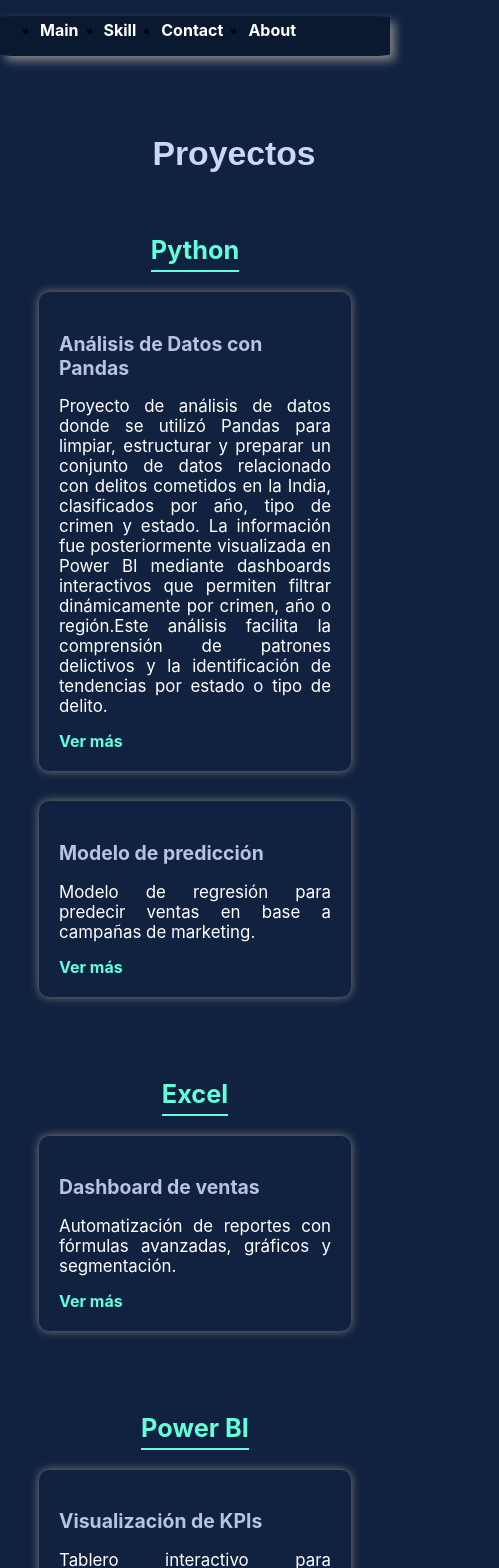
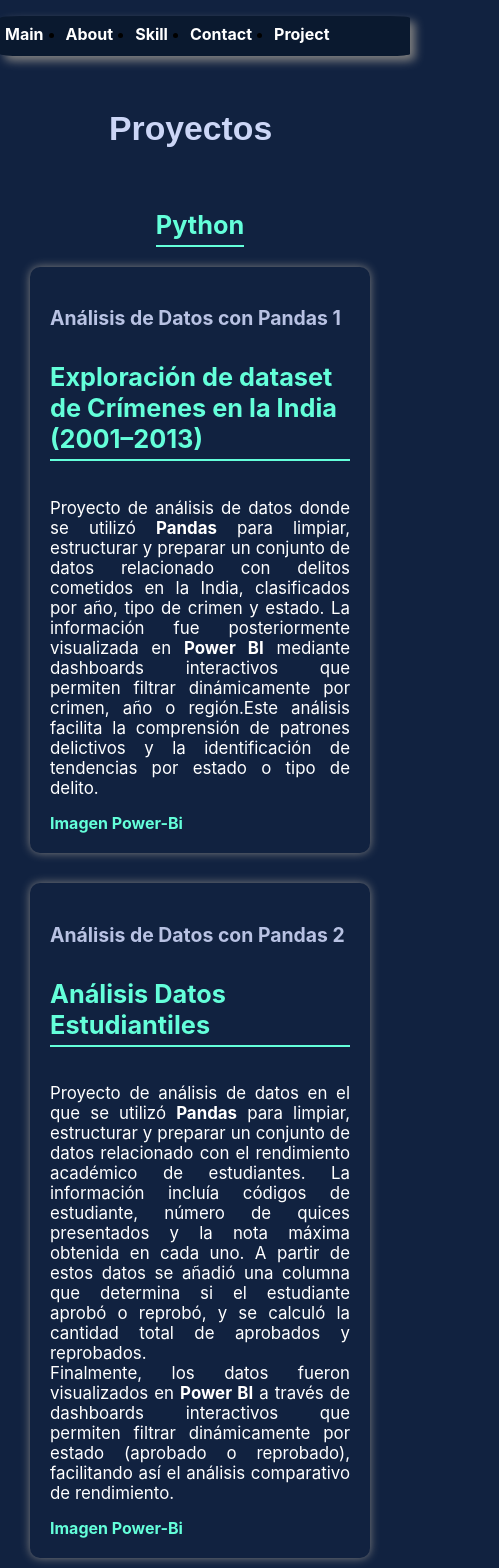
Before and after one commit to Sebas-Carvajal/Portafolio_SC, a React (Create React App) app: page /Portafolio_SC/Proyects in a window 390 px wide. Shown: the top 1568 px of the page, 499 px wide, since content can reach past the window. Built offline with nearby package versions, Linux system fonts and the light colour scheme.

Commit message:
Actualizacion 4

```diff
--- a/src/pages/About.css
+++ b/src/pages/About.css
@@ -38,7 +38,7 @@ h2{
   display: flex;
   flex-direction: row;
   justify-content:space-between;
-  padding-top: 1%;
+  padding-top: 8px;
   width: 40vw;
   height: 15px;
 }
@@ -54,7 +54,7 @@ h2{
 .left {
   display: flex;
   flex: 0;
-  padding: 20px 0 20px 150px;
+  padding: 25px 0 20px 150px;
   flex-direction: column;
   align-items: center;
   justify-content: start;
@@ -63,7 +63,7 @@ h2{
 
 .right {
   display: flex;
-  padding-top: 20px;
+  padding-top: 40px;
   flex: 3;
   flex-direction: column;
   align-items: center;
@@ -72,14 +72,17 @@ h2{
 
 .nav-link,
 .nav-link:visited,
-.nav-link:active,
 .nav-link:hover {
   color: white;
   text-decoration: none;
   font-weight: bold;
 }
 
-
+.nav-link:active{
+  color: rgb(32, 32, 87);
+  text-decoration: none;
+  font-weight: bold;
+}
 
 .image {
   display: flex;
@@ -138,6 +141,7 @@ h2{
 
 .title {
   font-size: 2rem;
+  padding: 10px 0 10px 0;
   color: #b8c2e3;
   font-style: oblique;
   margin: 0;
@@ -158,7 +162,8 @@ h2{
 }
 
 .lista li{
-  padding: 0 25px 0 0;
+  padding: 0 8px 0 0;
+  font-size: 16px;
 }
 
 .presentation {
@@ -181,6 +186,7 @@ h2{
 
 .right {
   display: flex;
+  padding-top: 5px;
   flex: 1;
   align-items: center;
   justify-content: start;
--- a/src/pages/About.js
+++ b/src/pages/About.js
@@ -7,6 +7,7 @@ function About() {
       <nav className="head">
         <ul className="lista">
           <li><Link to="/" className="nav-link">Main</Link></li>
+          <li><Link to="/About" className="nav-link">About</Link></li>
           <li><Link to="/Skills" className="nav-link">Skill</Link></li>
           <li><Link to="/Contacts" className="nav-link">Contact</Link></li>
           <li><Link to="/Proyects" className="nav-link">Project</Link></li>
--- a/src/pages/Contacts.css
+++ b/src/pages/Contacts.css
@@ -15,7 +15,7 @@ body{
   display: flex;
   flex-direction: row;
   justify-content:space-between;
-  padding-top: 1%;
+  padding-top: 8px;
   width: 40vw;
   height: 10px;
 }
@@ -87,7 +87,7 @@ body{
 }
 
 .lista li{
-  padding: 0 25px 0 0;
+  padding: 0 0 0 0;
 }
 
 .contact-section {
--- a/src/pages/Contacts.js
+++ b/src/pages/Contacts.js
@@ -7,8 +7,9 @@ function Contacts() {
       <nav className="head">
         <ul className="lista">
           <li><Link to="/" className="nav-link">Main</Link></li>
+          <li><Link to="/About" className="nav-link">About</Link></li>
           <li><Link to="/Skills" className="nav-link">Skill</Link></li>
-          <li><Link to="/About" className="nav-link">About</Link></li>
+          <li><Link to="/Contacts" className="nav-link">Contact</Link></li>
           <li><Link to="/Proyects" className="nav-link">Project</Link></li>
         </ul>
 </nav>
--- a/src/pages/Home.js
+++ b/src/pages/Home.js
@@ -1,7 +1,5 @@
 import {Link} from 'react-router-dom';
 import "./Home.css"
-
-
 
 
 function Home() {
--- a/src/pages/Projects.css
+++ b/src/pages/Projects.css
@@ -13,7 +13,7 @@ body{
   display: flex;
   flex-direction: row;
   justify-content:space-between;
-  padding-top: 1%;
+  padding-top: 8px;
   width: 40vw;
   height: 10px;
 }
@@ -83,6 +83,31 @@ body{
 
 @media screen and (min-width: 320px) and (max-width: 695px){
 
+.projects-section {
+  padding: 2vh 15px 0 25px;
+  color: white;
+  text-align: center;
+}
+
+.projects-section h1 {
+  font-size: 4vh;
+  text-align: start;
+  padding-left: 84px;
+  margin-bottom: 40px;
+  color: #ccd6f6;
+}
+
+
+
+.project-category h2 {
+  font-size: 3vh;
+  color: #64ffda;
+  margin-bottom: 20px;
+  border-bottom: 2px solid #64ffda;
+  display: inline-block;
+  padding-bottom: 5px;
+}
+
 .head{
   width: 100vw;
   height: auto;
@@ -98,6 +123,6 @@ body{
 }
 
 .lista li{
-  padding: 0 25px 0 0;
+  padding: 0 0 0 0;
 }
 }
--- a/src/pages/Projects.js
+++ b/src/pages/Projects.js
@@ -1,6 +1,12 @@
 import "./Projects.css"
 import {Link} from 'react-router-dom';
-
+import DashBoard1 from "../Images/analisis-crimen-india.png";
+import DashBoard2 from "../Images/DashBoard1.png";
+import DashBoard3 from "../Images/DashBoard2.png";
+/*
+  Con el anterior se trae una imagen desde otra carpeta.
+  Los dos puntos (..) significan que desde aquí me tocó retroceder dos niveles y luego entrar en la carpeta Images.
+*/
 
 function Projects() {
   return (
@@ -8,9 +14,10 @@ function Projects() {
       <nav className="head">
         <ul className="lista">
           <li><Link to="/" className="nav-link">Main</Link></li>
+          <li><Link to="/About" className="nav-link">About</Link></li>
           <li><Link to="/Skills" className="nav-link">Skill</Link></li>
           <li><Link to="/Contacts" className="nav-link">Contact</Link></li>
-          <li><Link to="/About" className="nav-link">About</Link></li>
+          <li><Link to="/Proyects" className="nav-link">Project</Link></li>
         </ul>
       </nav>
 
@@ -21,23 +28,42 @@ function Projects() {
             <h2>Python</h2>
             <div class="project-list">
               <div class="project-card">
-                <h3>Análisis de Datos con Pandas</h3>
-                <p>Proyecto de análisis de datos donde se utilizó Pandas para limpiar, estructurar y
+                <h3>Análisis de Datos con Pandas 1</h3>
+                <h2>Exploración de dataset de Crímenes en la India (2001–2013)</h2>
+                <p>Proyecto de análisis de datos donde se utilizó <strong>Pandas</strong> para limpiar, estructurar y
                   preparar un conjunto de datos relacionado con delitos cometidos en la India,
                   clasificados por año, tipo de crimen y estado.
-                  La información fue posteriormente visualizada en Power BI mediante dashboards interactivos
+                  La información fue posteriormente visualizada en <strong>Power BI</strong> mediante dashboards interactivos
                    que permiten filtrar dinámicamente por crimen, año o región.Este análisis facilita la
                    comprensión de patrones delictivos y la identificación de tendencias por estado o tipo de delito.
                 </p>
-               <a href="/Portafolio_SC/images/analisis-crimen-india.png" target="_blank" rel="noopener noreferrer">
-                 Ver más
-               </a>
+               <a href={DashBoard1} target="_blank" rel="noopener noreferrer">Imagen Power-Bi</a>
+              </div>
 
+              <div class="project-card">
+                <h3>Análisis de Datos con Pandas 2</h3>
+                <h2>Análisis Datos Estudiantiles</h2>
+                <p> Proyecto de análisis de datos en el que se utilizó <strong>Pandas</strong> para limpiar, estructurar y preparar un conjunto de datos relacionado con el rendimiento académico de estudiantes.
+                    La información incluía códigos de estudiante, número de quices presentados y la nota máxima obtenida en cada uno.
+                    A partir de estos datos se añadió una columna que determina si el estudiante aprobó o reprobó, y se calculó la cantidad total de aprobados y reprobados.
+                    <br/>
+                    Finalmente, los datos fueron visualizados en <strong>Power BI</strong> a través de dashboards interactivos que permiten filtrar dinámicamente por estado (aprobado o reprobado), facilitando así el análisis comparativo de rendimiento.
+                </p>
+               <a href={DashBoard3} target="_blank" rel="noopener noreferrer">Imagen Power-Bi</a>
               </div>
+
               <div class="project-card">
-                <h3>Modelo de predicción</h3>
-                <p>Modelo de regresión para predecir ventas en base a campañas de marketing.</p>
-                <a href="#">Ver más</a>
+                <h3>Análisis de Datos con Pandas 3</h3>
+                <h2>World Happiness Report</h2>
+                <p>  Proyecto de análisis de datos en el que se utilizó <strong>Pandas</strong> para limpiar, estructurar y preparar un conjunto de datos sobre los niveles de felicidad a nivel mundial.
+                     La información incluía variables como expectativa de vida, puntuaciones de felicidad por país, niveles de corrupción, generosidad, entre otros factores sociales y económicos.
+                    <br/>
+                     Dado que los datos estaban distribuidos en archivos independientes desde el año 2015 hasta 2019, se realizó una concatenación controlada de los mismos, unificando su estructura para permitir un análisis temporal consistente.
+                     El enfoque principal fue explorar la relación entre la felicidad promedio de cada país y su expectativa de vida, considerando además la posible influencia de variables como la generosidad y la corrupción.
+                    <br/>
+                    Finalmente, los resultados fueron visualizados en <strong>Power BI</strong> mediante dashboards interactivos, que facilitaron la exploración visual y comparativa de los indicadores clave a lo largo de los años.
+                </p>
+               <a href={DashBoard2} target="_blank" rel="noopener noreferrer">Imagen Power-Bi</a>
               </div>
             </div>
           </div>
@@ -52,17 +78,6 @@ function Projects() {
               </div>
             </div>
           </div>
-
-  <div class="project-category">
-    <h2>Power BI</h2>
-    <div class="project-list">
-      <div class="project-card">
-        <h3>Visualización de KPIs</h3>
-        <p>Tablero interactivo para monitorear indicadores clave de desempeño de una empresa.</p>
-        <a href="#">Ver más</a>
-      </div>
-    </div>
-  </div>
 </section>
 
     </div>
--- a/src/pages/Skills.css
+++ b/src/pages/Skills.css
@@ -14,7 +14,7 @@ body{
   display: flex;
   flex-direction: row;
   justify-content:space-between;
-  padding-top: 1%;
+  padding-top: 8px;
   width: 40vw;
   height: 10px;
 }
@@ -65,22 +65,61 @@ body{
 
 @media screen and (min-width: 320px) and (max-width: 695px){
 
+.skills-section { /*este es el que agrupa todo*/
+  padding: 0 12vw 0 10vw;
+  color: #fff;
+  text-align: center;
+}
+
+.skills-section h1 {
+  font-size: 4vh;
+  text-align: start;
+  padding-left: 92px;
+  margin-bottom: 30px;
+}
+
+.skills-container {
+  display: flex;
+  flex-wrap: wrap;
+  gap: 40px;
+  justify-content: center;
+}
+
+.skill-item {
+  background-color: #112240;
+  border-radius: 12px;
+  padding: 20px;
+  width: 280px;
+  box-shadow: 0 0 15px gray;
+  text-align: left;
+}
+
+.skill-item h2 {
+  font-size: 2.5vh;
+  margin-bottom: 10px;
+  color: #ccd6f6;
+}
+
 .head{
-  width: 100vw;
+  width: 105vw;
   height: 40px;
   border-radius: 5%;
   background-color: #0A192F;
 }
 
+{/*desde aqui se modifica todo el head y list en general*/}
+
 .lista{
   display: flex;
   flex-direction: row;
   justify-content:space-between;
+  padding: 8px 4px 0 5px;
   width: 40vw;
   height: 15px;
 }
 
 .lista li{
-  padding: 0 25px 0 0;
+  padding: 0 22px 0 0;
 }
+
 }
--- a/src/pages/Skills.js
+++ b/src/pages/Skills.js
@@ -8,6 +8,7 @@ function Skills() {
         <ul className="lista">
           <li><Link to="/" className="nav-link">Main</Link></li>
           <li><Link to="/About" className="nav-link">About</Link></li>
+          <li><Link to="/Skills" className="nav-link">Skill</Link></li>
           <li><Link to="/Contacts" className="nav-link">Contact</Link></li>
           <li><Link to="/Proyects" className="nav-link">Project</Link></li>
         </ul>
```
